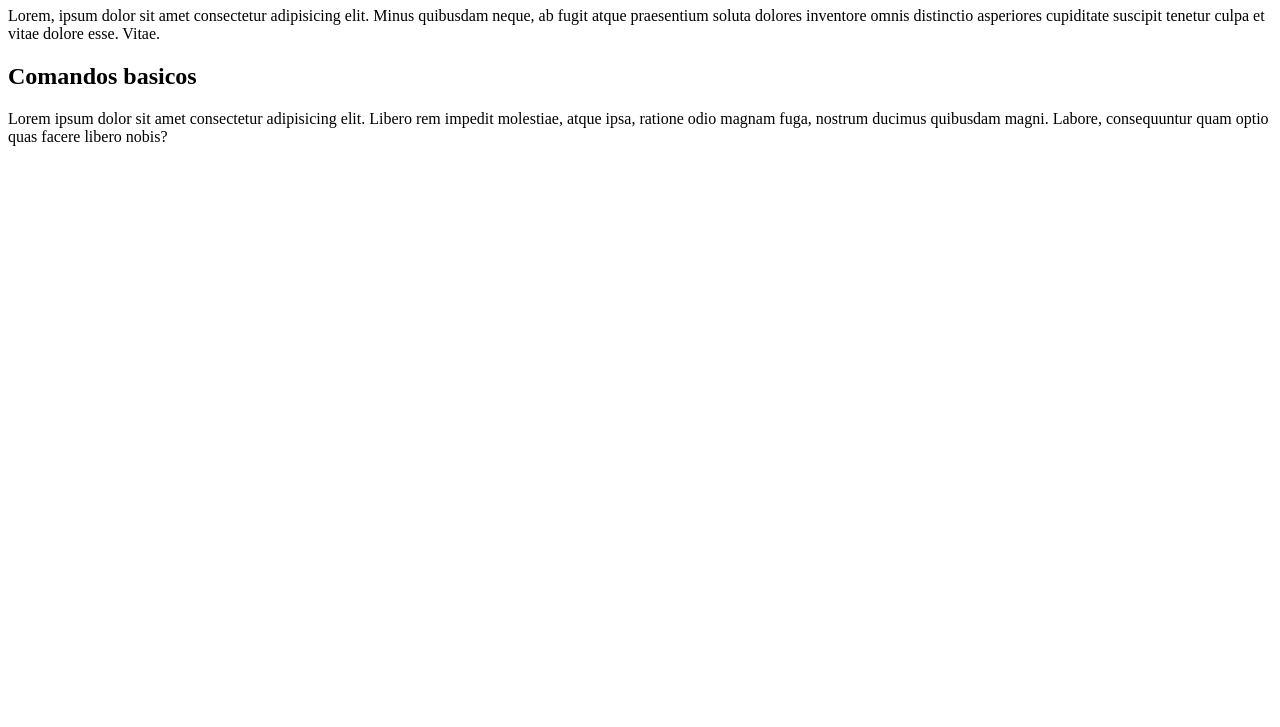
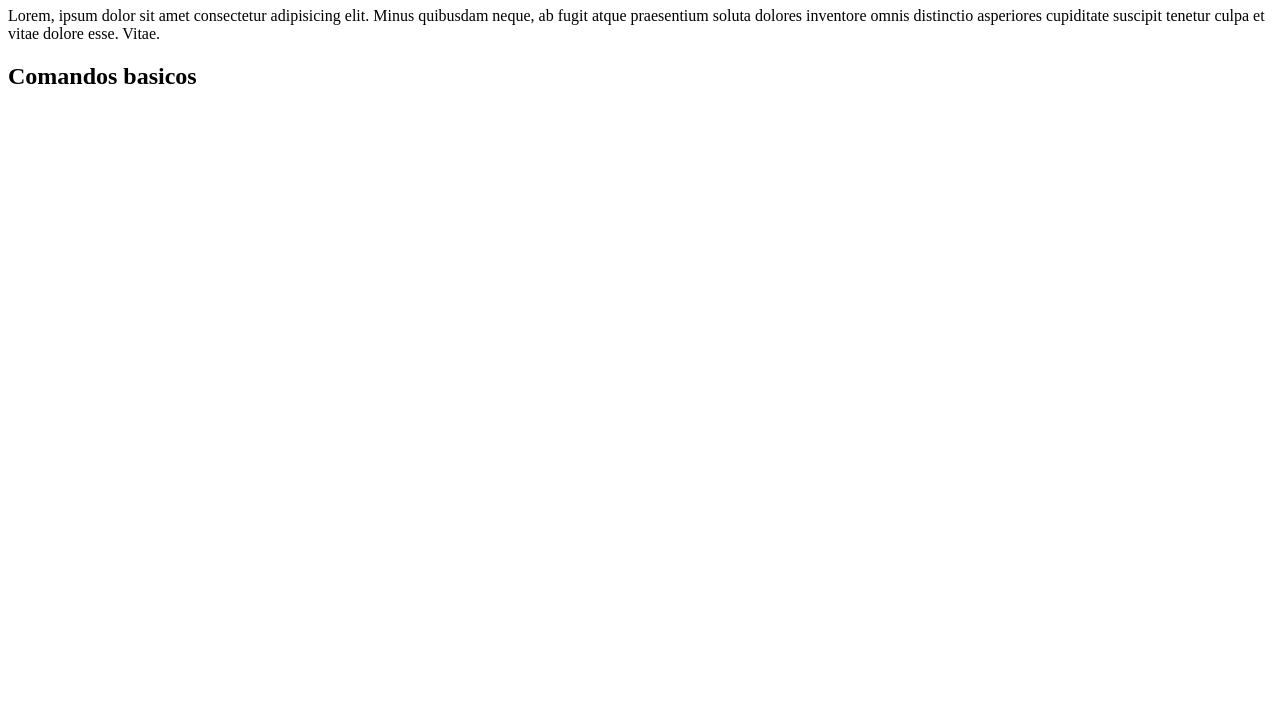
Before and after one commit to DanielRiverol/test-46980, a plain HTML site: page contacto.html in a window 1280 px wide. Shown: the part 73-800 px from the top of the page. Drawn offline with Linux system fonts and the light colour scheme.

Commit message:
Modificando contacto

```diff
--- a/contacto.html
+++ b/contacto.html
@@ -10,7 +10,7 @@
     <h1>Contacto</h1>
     <p>Lorem, ipsum dolor sit amet consectetur adipisicing elit. Minus quibusdam neque, ab fugit atque praesentium soluta dolores inventore omnis distinctio asperiores cupiditate suscipit tenetur culpa et vitae dolore esse. Vitae.</p>
     <h2>Comandos basicos</h2>
-    <p>Lorem ipsum dolor sit amet consectetur adipisicing elit. Libero rem impedit molestiae, atque ipsa, ratione odio magnam fuga, nostrum ducimus quibusdam magni. Labore, consequuntur quam optio quas facere libero nobis?</p>
+
 
     <script src="./js/main.js"></script>
 </body>
```
